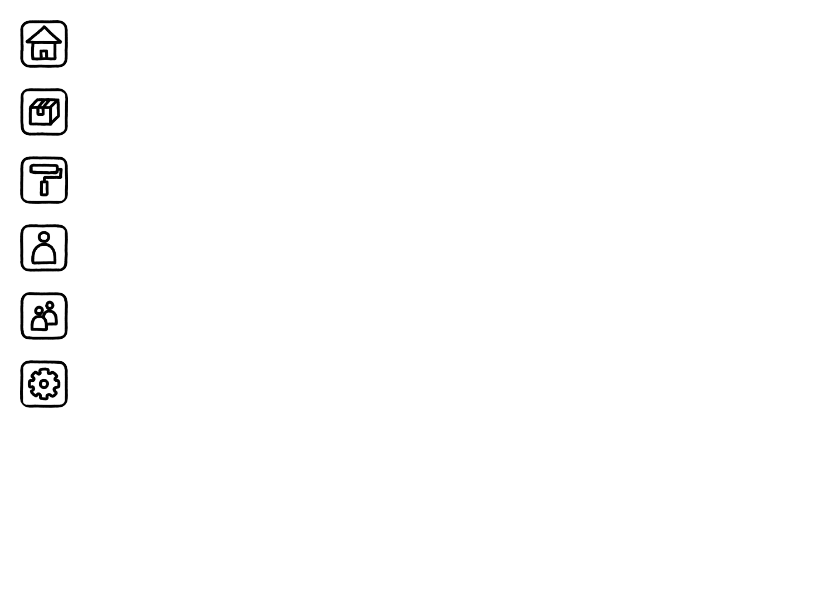
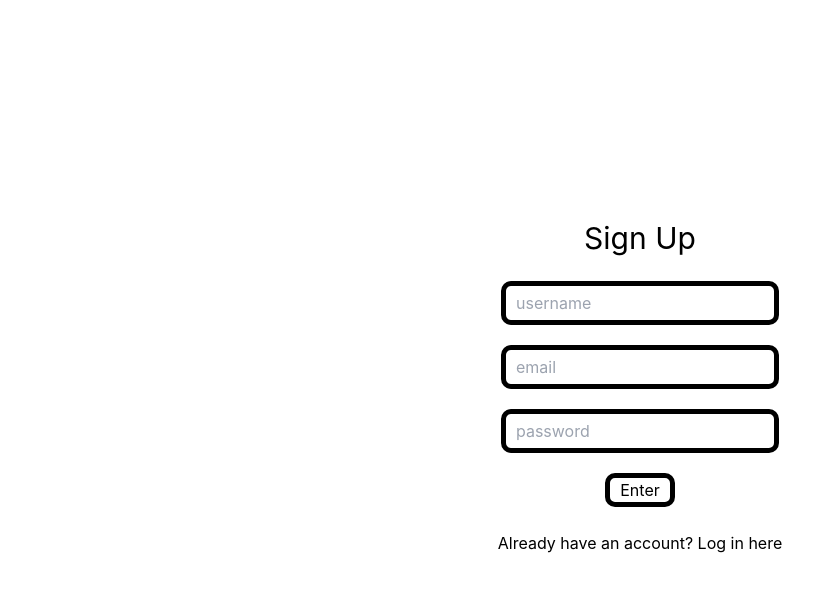
Before and after one commit to daisychangm/nuliji, a React (Create React App) app in the folder my-react-project/: page /SignUp in a window 1280 px wide. Before the commit this address had no page. Shown: the top 592 px of the page, without its empty margins (0-825 px from the left). Built offline with nearby package versions, Linux system fonts and the light colour scheme.

Commit message:
Added a sign up page

```diff
--- a/my-react-project/src/App.css
+++ b/my-react-project/src/App.css
@@ -47,9 +47,18 @@ li {
   margin: 20px 20px;
 }
 
-h1 {
-  margin-top: 25vh;
-  margin-bottom:0%;
+input {
+  margin-top: 20px;
+  padding-left: 10px;
+  padding-top: 5px;
+  padding-bottom: 5px;
+  padding-right: 10px;
+  border: 5px solid #000000;
+  border-radius: 10px;
+}
+
+textarea:focus, input:focus{
+  outline: none;
 }
 
 .btn {
--- a/my-react-project/src/App.js
+++ b/my-react-project/src/App.js
@@ -2,8 +2,10 @@ import './App.css';
 import { BrowserRouter as Router, Routes, Route } from 'react-router-dom';
 
 // Pages
-import StartPage from './pages';
-import Home from './pages/Home';
+import StartPage from './pages'
+import LogIn from './pages/LogIn'
+import SignUp from './pages/SignUp'
+import Home from './pages/Home'
 import Decor from './pages/Decor'
 import Themes from './pages/Themes'
 import Profile from './pages/Profile'
@@ -23,6 +25,8 @@ function App() {
 
       <Routes>
         <Route path='/' element={<StartPage />} />
+        <Route path='/LogIn' element={<LogIn />} />
+        <Route path='/SignUp' element={<SignUp />} />
         <Route path='/Home' element={<Home />} />
         <Route path='/Decor' element={<Decor />} />
         <Route path='/Themes' element={<Themes />} />
--- a/my-react-project/src/components/NavBar.js
+++ b/my-react-project/src/components/NavBar.js
@@ -17,23 +17,23 @@ function NavBar() {
         <div className="navbar">
             <ul>
                 <li><Link to="/Home">
-                        <button className="btn btn-home" ID={activeButton === '/Home' ? 'active' : ''}></button>
+                        <button className="btn btn-home" id={activeButton === '/Home' ? 'active' : ''}></button>
                     </Link></li>
                 <li><Link to={activeButton === '/Decor' ? '/Home' : '/Decor'}>
-                        <button className="btn btn-decor" ID={activeButton === '/Decor' ? 'active-decor' : ''}></button>
+                        <button className="btn btn-decor" id={activeButton === '/Decor' ? 'active-decor' : ''}></button>
                     </Link></li>
                 <DecorToggle>
                 <li><Link to="/Themes">
-                        <button className="btn btn-themes" ID={activeButton === '/Themes' ? 'active' : ''}></button>
+                        <button className="btn btn-themes" id={activeButton === '/Themes' ? 'active' : ''}></button>
                     </Link></li>
                 <li><Link to="/Profile">
-                        <button className="btn btn-profile" ID={activeButton === '/Profile' ? 'active' : ''}></button>
+                        <button className="btn btn-profile" id={activeButton === '/Profile' ? 'active' : ''}></button>
                     </Link></li>
                 <li><Link to="/Friends">
-                        <button className="btn btn-friends" ID={activeButton === '/Friends' ? 'active' : ''}></button>
+                        <button className="btn btn-friends" id={activeButton === '/Friends' ? 'active' : ''}></button>
                     </Link></li>
                 <li><Link to="/Settings">
-                        <button className="btn btn-settings" ID={activeButton === '/Settings' ? 'active' : ''}></button>
+                        <button className="btn btn-settings" id={activeButton === '/Settings' ? 'active' : ''}></button>
                     </Link></li>
                 </DecorToggle>
             </ul>
--- a/my-react-project/src/components/NavBarToggle.js
+++ b/my-react-project/src/components/NavBarToggle.js
@@ -6,7 +6,7 @@ const NavBarToggle = ({children}) => {
     const [showNavBar, setShowNavBar] = useState(false);
 
         useEffect(() => {
-            setShowNavBar(location.pathname !== '/')
+            setShowNavBar(location.pathname !== '/' && location.pathname !== '/LogIn' && location.pathname !== '/SignUp')
         }, [location]);
     return showNavBar ? <div>{children}</div> : null;
 };
--- a/my-react-project/src/pages/Home.js
+++ b/my-react-project/src/pages/Home.js
@@ -1,7 +1,4 @@
 import React from 'react';
-import NavBar from '../components/NavBar';
-import { BrowserRouter as Router, Routes, Route } from 'react-router-dom';
-
 
 const Home = () => {
     return (
--- a/my-react-project/src/pages/Login.js
+++ b/my-react-project/src/pages/Login.js
@@ -0,0 +1,46 @@
+import React, { useState } from 'react';
+import { Link } from 'react-router-dom';
+
+const LogIn = () => {
+    const [email, setEmail] = useState('');
+    const [pass, setPass] = useState('');
+
+    const handleSubmit = (e) => {
+        e.preventDefault();
+        console.log(email);
+    }
+
+    return (
+        <div style={{ textAlign: 'center', marginTop: '30vh'}}>
+            <h1 style={{ fontSize: '30px' }}>Log In</h1>
+
+            <form onSubmit={handleSubmit}>
+                <input
+                    value={email} onChange={(e) => setEmail(e.target.value)}
+                    type='email'
+                    placeholder='email'
+                    id='email'
+                    name='email'
+                />
+                <br />
+                <input
+                    value={pass} onChange={(e) => setPass(e.target.value)}
+                    type='password'
+                    placeholder='password'
+                    id='password'
+                    name='password'
+                />
+                <br />
+                <Link to="/Home">
+                    <button type='submit' style={{ marginTop: '20px', paddingLeft: '10px', paddingRight: '10px', border: '5px solid black', borderRadius: '10px' }}>Log In</button>
+                </Link>
+            </form>
+
+            <br />
+            Don't have an account? <Link to="/SignUp">Sign up here</Link>
+
+        </div>
+    );
+};
+
+export default LogIn;
--- /dev/null
+++ b/my-react-project/src/pages/SignUp.js
@@ -0,0 +1,55 @@
+import React, { useState } from 'react';
+import { Link } from 'react-router-dom';
+
+const SignUp = () => {
+    const [email, setEmail] = useState('');
+    const [pass, setPass] = useState('');
+    const [username, setUsername] = useState('');
+
+    const handleSubmit = (e) => {
+        e.preventDefault();
+        console.log(email);
+    }
+
+    return (
+        <div className='flex items-center justify-center h-screen'>
+            <div className='text-center mt-[-30px]'>
+                <h1 style={{ fontSize: '30px' }}>Sign Up</h1>
+
+                <form onSubmit={handleSubmit}>
+                    <input
+                        value={username} onChange={(e) => setUsername(e.target.value)}
+                        type='username'
+                        placeholder='username'
+                        id='username'
+                        name='username'
+                    />
+                    <br />
+                    <input
+                        value={email} onChange={(e) => setEmail(e.target.value)}
+                        type='email'
+                        placeholder='email'
+                        id='email'
+                        name='email'
+                    />
+                    <br />
+                    <input
+                        value={pass} onChange={(e) => setPass(e.target.value)}
+                        type='password'
+                        placeholder='password'
+                        id='password'
+                        name='password'
+                    />
+                    <br />
+                    <Link to="/Home">
+                        <button type='submit' style={{ marginTop: '20px', paddingLeft: '10px', paddingRight: '10px', border: '5px solid black', borderRadius: '10px' }}>Enter</button>
+                    </Link>
+                </form>
+                <br />
+                Already have an account? <Link to="/LogIn">Log in here</Link>
+            </div>
+        </div>
+    );
+};
+
+export default SignUp;
--- a/my-react-project/src/pages/index.js
+++ b/my-react-project/src/pages/index.js
@@ -19,11 +19,11 @@ const StartPage = () => {
 
     return (
         <div className='flex items-center flex-col'>
-            <h1>welcome to</h1>
+            <h1 style={{ marginTop: '25vh', marginBottom: '0%' }}>welcome to</h1>
             <img src={logo} style={{display: 'block', margin: 'auto', width: '350px', height: 'auto' }}/>
 
             <div className='w-40'>
-                <Link to="/Home">
+                <Link to="/LogIn">
                     <button>
                         <img
                         src={buttonImage}
```
